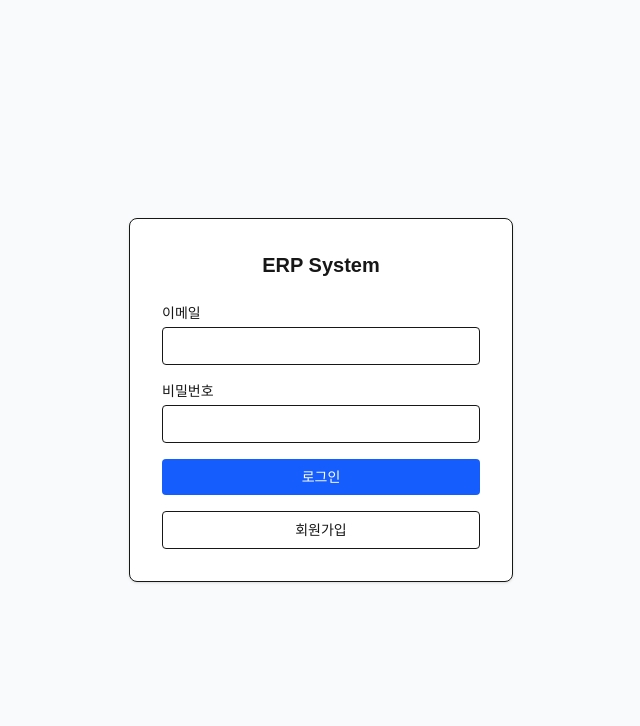
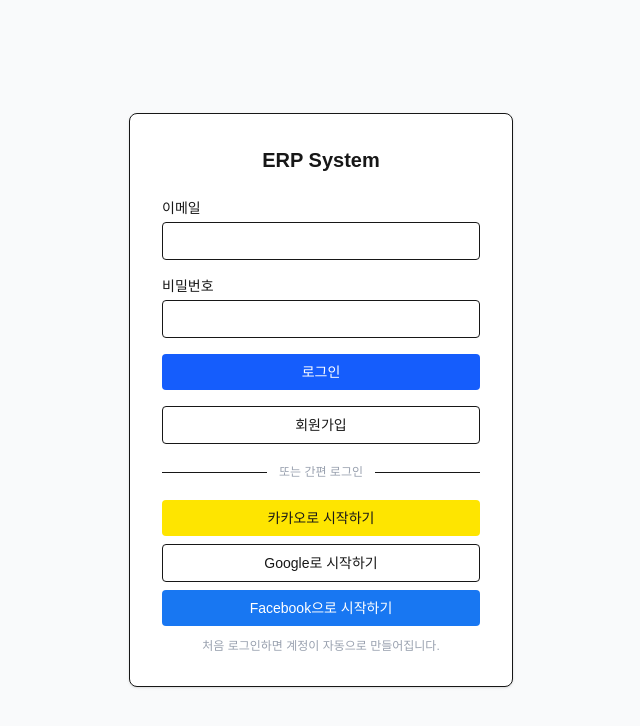
Before and after one commit to parkdongchun-77/ERP, a Next.js app: page /login in a window 1280 px wide. Shown: the top 726 px of the page, without its empty margins (319-959 px from the left). Built offline with nearby package versions, Linux system fonts and the light colour scheme.

Commit message:
소셜 로그인: 카카오/구글/페이스북 OAuth 버튼과 콜백 라우트

```diff
--- /dev/null
+++ b/src/app/auth/callback/route.ts
@@ -0,0 +1,22 @@
+// 소셜 로그인 OAuth 콜백: 인증 코드를 세션으로 교환한 뒤 앱으로 이동
+import { NextResponse } from "next/server";
+import { createClient } from "@/lib/supabase/server";
+
+export async function GET(request: Request) {
+  const url = new URL(request.url);
+  const code = url.searchParams.get("code");
+  const errorDescription = url.searchParams.get("error_description");
+
+  if (code) {
+    const supabase = await createClient();
+    const { error } = await supabase.auth.exchangeCodeForSession(code);
+    if (!error) return NextResponse.redirect(`${url.origin}/`);
+    return NextResponse.redirect(
+      `${url.origin}/login?error=` + encodeURIComponent(error.message)
+    );
+  }
+  return NextResponse.redirect(
+    `${url.origin}/login?error=` +
+      encodeURIComponent(errorDescription ?? "소셜 로그인에 실패했습니다.")
+  );
+}
--- a/src/app/login/actions.ts
+++ b/src/app/login/actions.ts
@@ -1,8 +1,26 @@
-// 로그인/가입 Server Actions
+// 로그인/가입/소셜 로그인 Server Actions
 "use server";
 
 import { redirect } from "next/navigation";
+import { headers } from "next/headers";
 import { createClient } from "@/lib/supabase/server";
+
+const OAUTH_PROVIDERS = ["kakao", "google", "facebook"] as const;
+type OAuthProvider = (typeof OAUTH_PROVIDERS)[number];
+
+export async function signInWithProvider(formData: FormData) {
+  const provider = String(formData.get("provider")) as OAuthProvider;
+  if (!OAUTH_PROVIDERS.includes(provider)) redirect("/login");
+  const h = await headers();
+  const origin = h.get("origin") ?? `http://${h.get("host") ?? "localhost:3000"}`;
+  const supabase = await createClient();
+  const { data, error } = await supabase.auth.signInWithOAuth({
+    provider,
+    options: { redirectTo: `${origin}/auth/callback` },
+  });
+  if (error) redirect("/login?error=" + encodeURIComponent(error.message));
+  redirect(data.url);
+}
 
 export async function signIn(formData: FormData) {
   const supabase = await createClient();
--- a/src/app/login/page.tsx
+++ b/src/app/login/page.tsx
@@ -1,5 +1,5 @@
-// 로그인/가입 페이지
-import { signIn, signUp } from "./actions";
+// 로그인/가입 페이지 (이메일 + 카카오/구글/페이스북 소셜 로그인)
+import { signIn, signUp, signInWithProvider } from "./actions";
 
 export default async function LoginPage({
   searchParams,
@@ -56,6 +56,42 @@ export default async function LoginPage({
             회원가입
           </button>
         </form>
+
+        <div className="my-5 flex items-center gap-3">
+          <hr className="flex-1" />
+          <span className="text-xs text-gray-400">또는 간편 로그인</span>
+          <hr className="flex-1" />
+        </div>
+
+        <form className="space-y-2">
+          <button
+            formAction={signInWithProvider}
+            name="provider"
+            value="kakao"
+            className="w-full rounded bg-[#FEE500] py-2 text-sm font-medium text-[#191919] hover:brightness-95"
+          >
+            카카오로 시작하기
+          </button>
+          <button
+            formAction={signInWithProvider}
+            name="provider"
+            value="google"
+            className="w-full rounded border py-2 text-sm font-medium hover:bg-gray-50"
+          >
+            Google로 시작하기
+          </button>
+          <button
+            formAction={signInWithProvider}
+            name="provider"
+            value="facebook"
+            className="w-full rounded bg-[#1877F2] py-2 text-sm font-medium text-white hover:brightness-95"
+          >
+            Facebook으로 시작하기
+          </button>
+        </form>
+        <p className="mt-3 text-center text-xs text-gray-400">
+          처음 로그인하면 계정이 자동으로 만들어집니다.
+        </p>
       </div>
     </main>
   );
--- a/src/middleware.ts
+++ b/src/middleware.ts
@@ -2,7 +2,7 @@
 import { createServerClient } from "@supabase/ssr";
 import { NextResponse, type NextRequest } from "next/server";
 
-const PUBLIC_PATHS = ["/login", "/invite"];
+const PUBLIC_PATHS = ["/login", "/invite", "/auth"];
 
 export async function middleware(request: NextRequest) {
   let response = NextResponse.next({ request });
```
